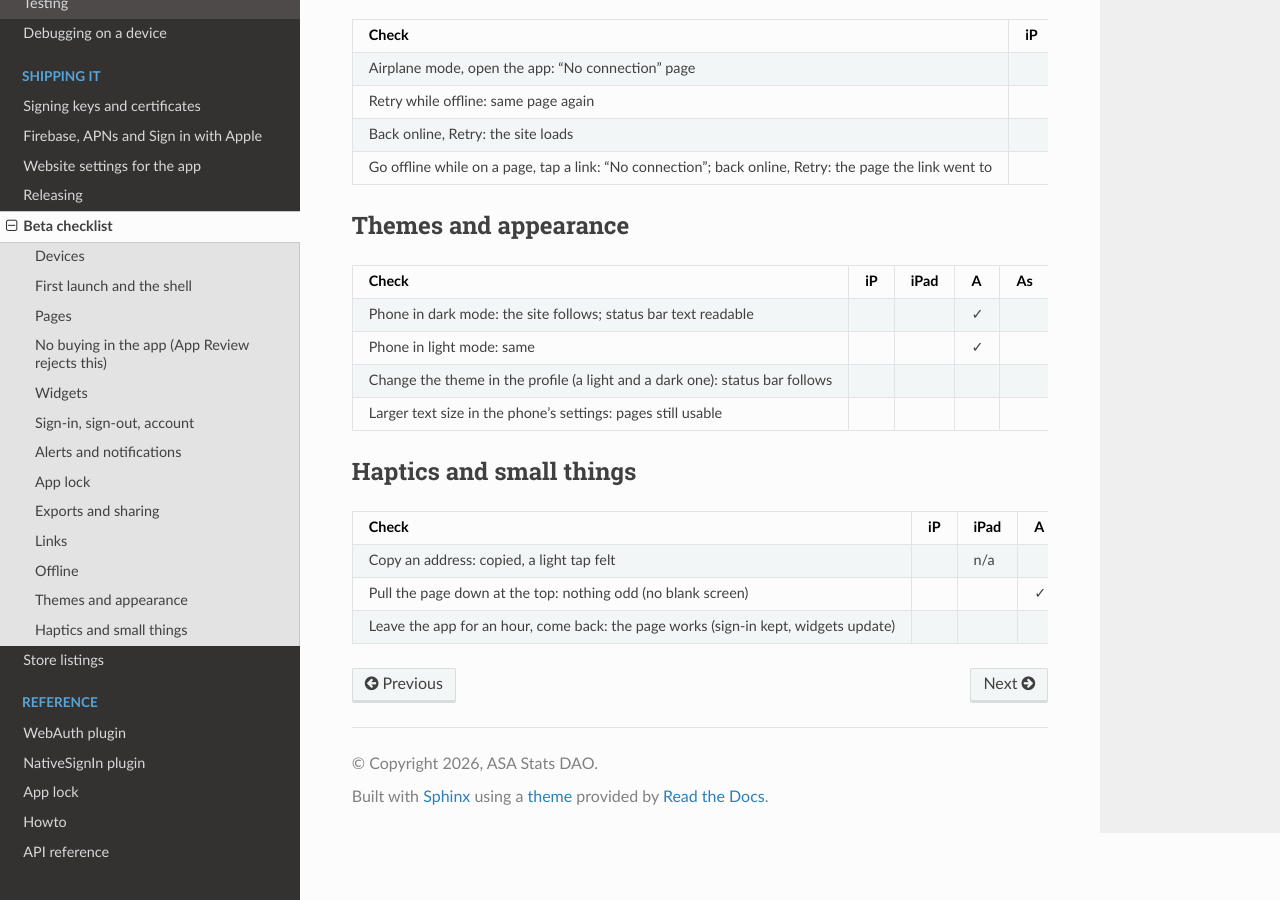
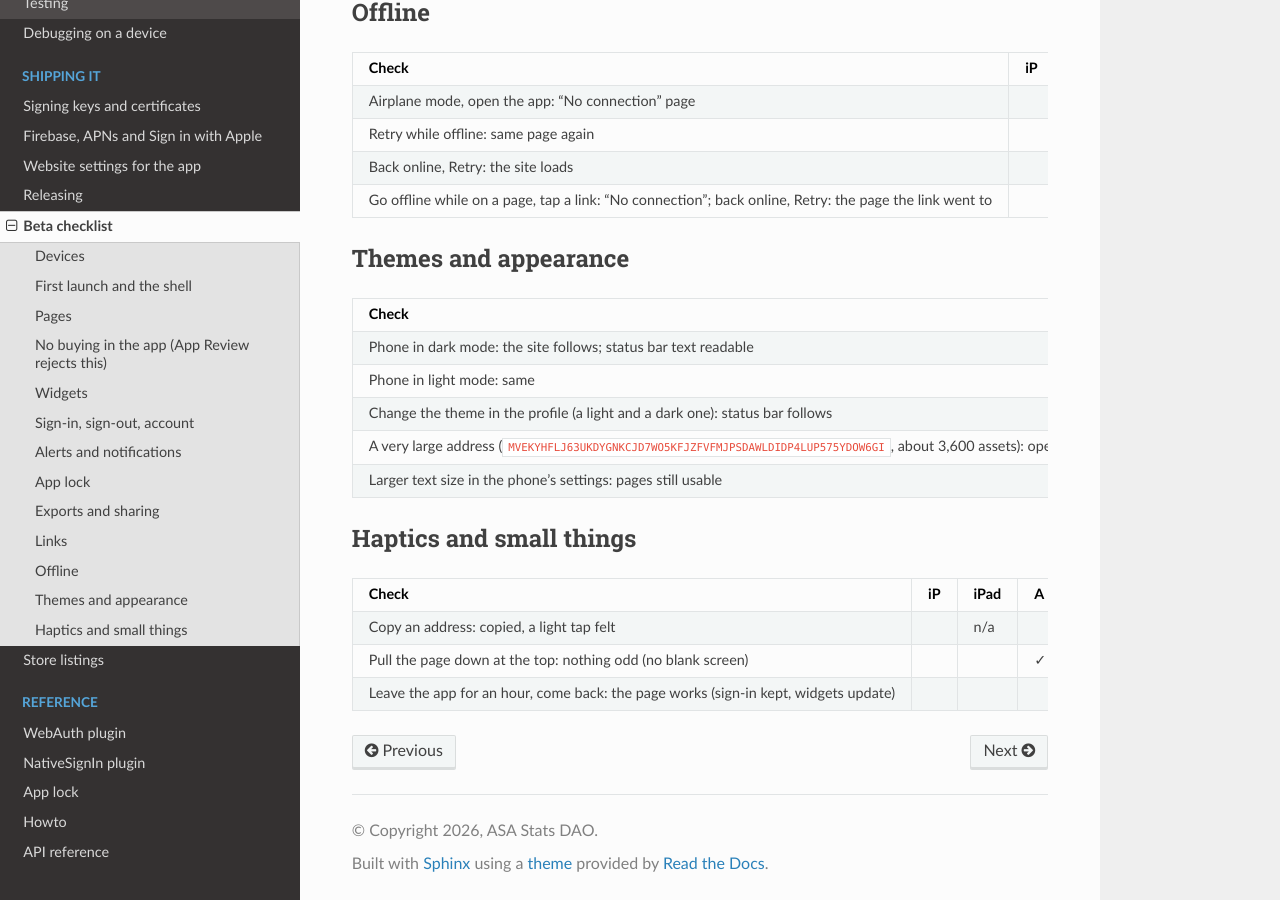
Before and after one commit to asastats/mobile, a Sphinx documentation site: the page built from docs/beta_checklist.rst, in a window 1280 px wide and 900 px high, scrolled down 4633 px. Built offline with Sphinx 7.4.7 and the Read the Docs theme 3.1.0, drawn with Linux system fonts in a browser that asks for light colours; the version number is read from the project's files by our own code; some of the changed text lies outside the part shown.

Commit message:
Beta checklist updated

```diff
--- a/docs/beta_checklist.rst
+++ b/docs/beta_checklist.rst
@@ -722,6 +728,12 @@ Themes and appearance
      -
      -
      -
+   * - A very large address (``MVEKYHFLJ63UKDYGNKCJD7WO5KFJZFVFMJPSDAWLDIDP4LUP575YDOW6GI``, about 3,600 assets): opens, scrolls, sorting and pinning respond
+     -
+     -
+     -
+     -
+     -
    * - Larger text size in the phone's settings: pages still usable
      -
      -
```
Also changed, not shown: other parts of docs/beta_checklist.rst (+6 -0 lines), docs/logbook.md (+8 -0 lines).
